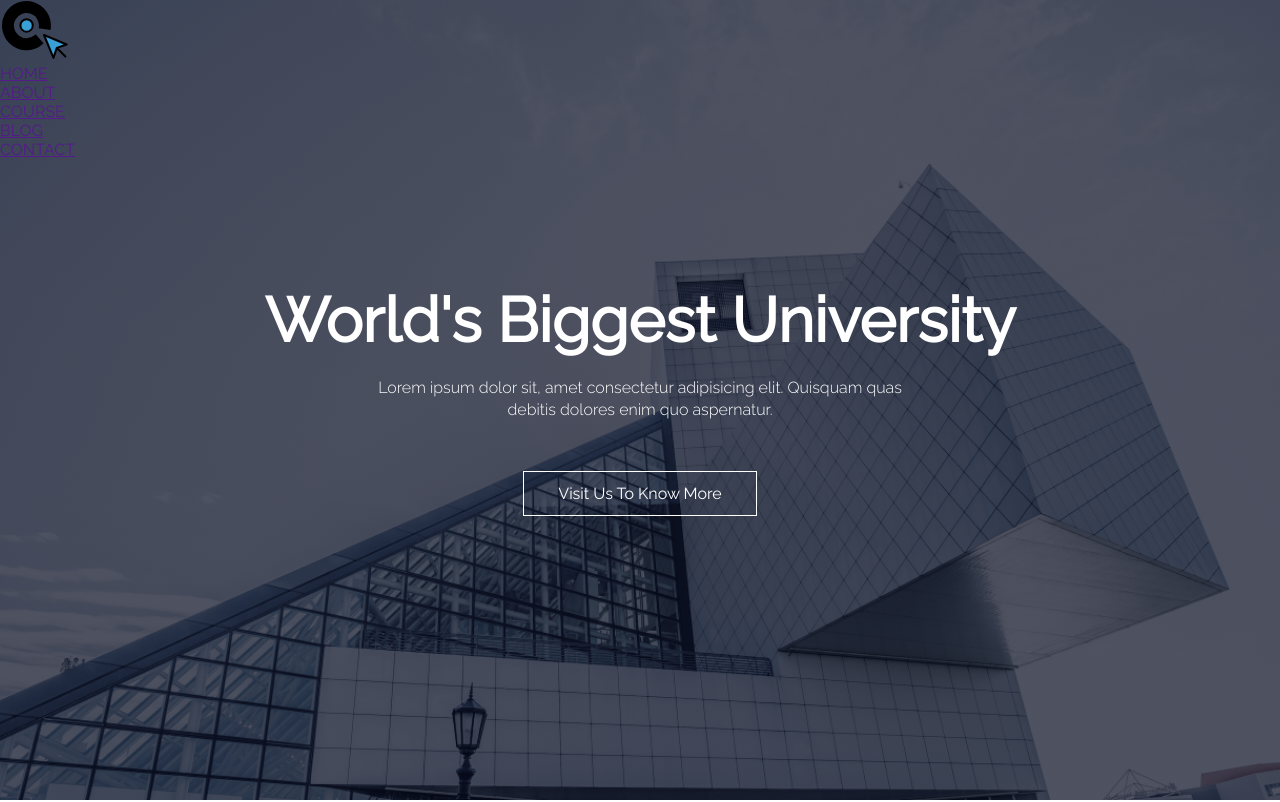
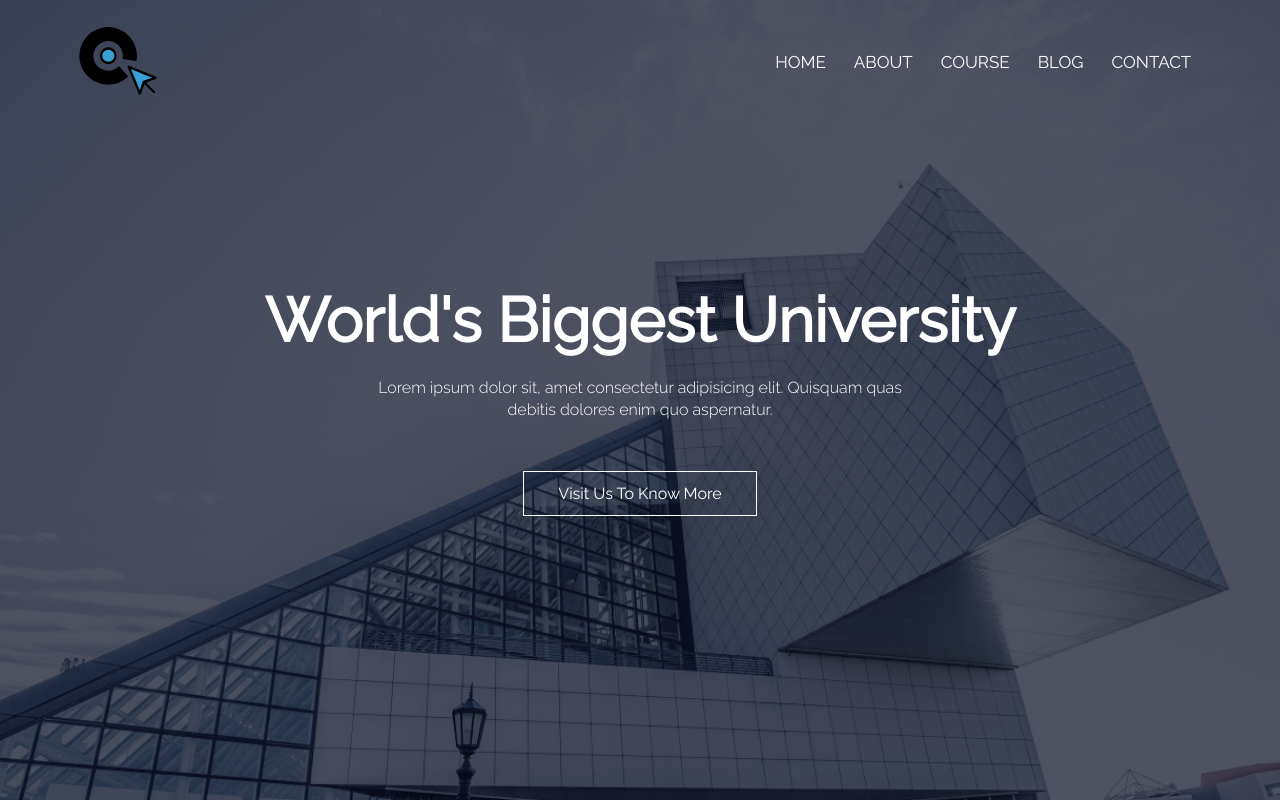
Before and after one commit to steve-franc/Univarsity, a plain HTML site: page index.html in a window 1280 px wide. Shown: the top 802 px of the page. Drawn offline with Linux system fonts and the light colour scheme.

Commit message:
first commit

```diff
--- a/main.css
+++ b/main.css
@@ -18,12 +18,55 @@
 
 /*-----------------------Navigation-----------------------*/
 
+nav{
+    display: flex;
+    padding: 2% 6%;
+    justify-content: space-between;
+    align-items: center;
+}
 
+nav img{
+    width: 80px;
+}
+
+.nav-links{
+    flex: 1;
+    text-align: right;
+}
+
+.nav-links ul li{
+    list-style: none;
+    display: inline-block;
+    padding: 8px 12px;
+    position: relative;
+}
+
+.nav-links ul li a{
+    color: white;
+    text-decoration: none;
+    font-size:17px ;
+}
+
+.nav-links ul li::after{
+    content:'' ;
+    width: 0%;
+    height: 2px;
+    background: #f44336;
+    display: block;
+    margin: auto;
+    transition: 0.5s;
+}
+
+.nav-links ul li:hover::after{
+    width: 100%;
+}
 
 /*-------hide nav icons fpr larger breakpoints-----*/
 nav .fa{
     display: none;
 }
+
+
 
 /*-------------------------Hero section-------------------------*/
 
```
